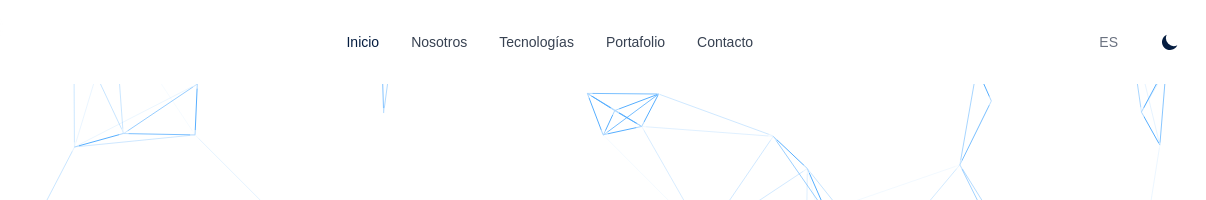
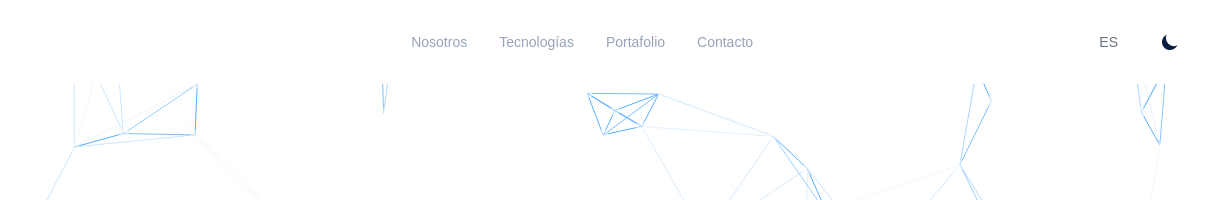
Before and after one commit to BOOTCOOP/Boot-Coop-Site, a plain HTML site: page index.html in a window 1280 px wide. Shown: the top 200 px of the page, 74-1280 px from the left. Drawn offline with nearby package versions, Linux system fonts and the light colour scheme.

Commit message:
navbar active fixed

```diff
--- a/css/index.css
+++ b/css/index.css
@@ -29,6 +29,14 @@ body {
   height: 150vh;
 }
 
+.nav-link {
+  color: #96a4b9; /* Estilo predeterminado para enlaces no activos */
+}
+
+.nav-link.active {
+  color: white; /* Estilo para el enlace activo (cambia a tu color deseado) */
+}
+
 #typed-container {
   min-height: 150px;
 }
--- a/index.html
+++ b/index.html
@@ -153,6 +153,7 @@
             class="hidden justify-between items-center w-full md:flex md:w-auto md:order-1"
             id="mobile-menu-language-select"
           >
+          <nav>
             <ul
               class="flex flex-col mt-4 md:flex-row md:space-x-8 md:mt-0 md:text-sm md:font-medium"
             >
@@ -160,7 +161,7 @@
                 <a
                   id="nav-home"
                   href="#"
-                  class="block py-2 pr-4 pl-3 text-white bg-primary-700 rounded md:bg-transparent md:text-primary-700 md:p-0 dark:text-white"
+                  class="nav-link block py-2 pr-4 pl-3 border-b border-gray-100 hover:bg-gray-50 md:hover:bg-transparent md:border-0 md:p-0 dark:hover:bg-gray-700 md:dark:hover:bg-transparent dark:border-gray-700 active"
                   aria-current="page"
                   >Inicio</a
                 >
@@ -169,7 +170,7 @@
                 <a
                   id="nav-about"
                   href="#aboutus"
-                  class="block py-2 pr-4 pl-3 text-gray-700 border-b border-gray-100 hover:bg-gray-50 md:hover:bg-transparent md:border-0 md:hover:text-blue-700 md:p-0 dark:text-gray-400 md:dark:hover:text-white dark:hover:bg-gray-700 dark:hover:text-white md:dark:hover:bg-transparent dark:border-gray-700"
+                  class="nav-link block py-2 pr-4 pl-3 border-b border-gray-100 hover:bg-gray-50 md:hover:bg-transparent md:border-0 md:p-0 dark:hover:bg-gray-700 md:dark:hover:bg-transparent dark:border-gray-700"
                   >Nosotros</a
                 >
               </li>
@@ -177,7 +178,7 @@
                 <a
                   id="nav-tech"
                   href="#tech"
-                  class="block py-2 pr-4 pl-3 text-gray-700 border-b border-gray-100 hover:bg-gray-50 md:hover:bg-transparent md:border-0 md:hover:text-blue-700 md:p-0 dark:text-gray-400 md:dark:hover:text-white dark:hover:bg-gray-700 dark:hover:text-white md:dark:hover:bg-transparent dark:border-gray-700"
+                  class="nav-link block py-2 pr-4 pl-3 border-b border-gray-100 hover:bg-gray-50 md:hover:bg-transparent md:border-0 md:p-0 dark:hover:bg-gray-700 md:dark:hover:bg-transparent dark:border-gray-700"
                   >Tecnologías</a
                 >
               </li>
@@ -185,18 +186,19 @@
                 <a
                   id="nav-portfolio"
                   href="#portfolio"
-                  class="block py-2 pr-4 pl-3 text-gray-700 border-b border-gray-100 hover:bg-gray-50 md:hover:bg-transparent md:border-0 md:hover:text-blue-700 md:p-0 dark:text-gray-400 md:dark:hover:text-white dark:hover:bg-gray-700 dark:hover:text-white md:dark:hover:bg-transparent dark:border-gray-700"
+                  class="nav-link block py-2 pr-4 pl-3 border-b border-gray-100 hover:bg-gray-50 md:hover:bg-transparent md:border-0 md:p-0 dark:hover:bg-gray-700 md:dark:hover:bg-transparent dark:border-gray-700"
                   >Portafolio</a
                 >
               </li>
               <li>
                 <a
                   href="#contactus"
-                  class="block py-2 pr-4 pl-3 text-gray-700 border-b border-gray-100 hover:bg-gray-50 md:hover:bg-transparent md:border-0 md:hover:text-blue-700 md:p-0 dark:text-gray-400 md:dark:hover:text-white dark:hover:bg-gray-700 dark:hover:text-white md:dark:hover:bg-transparent dark:border-gray-700"
+                  class="nav-link block py-2 pr-4 pl-3 border-b border-gray-100 hover:bg-gray-50 md:hover:bg-transparent md:border-0 md:p-0 dark:hover:bg-gray-700 md:dark:hover:bg-transparent dark:border-gray-700"
                   >Contacto</a
                 >
               </li>
             </ul>
+          </nav>
           </div>
         </div>
       </nav>
--- a/js/index.js
+++ b/js/index.js
@@ -180,3 +180,15 @@ particlesJS({
   },
   retina_detect: true,
 });
+
+document.querySelectorAll('.nav-link').forEach(link => {
+  link.addEventListener('click', function () {
+    // Elimina la clase "active" de todos los enlaces
+    document.querySelectorAll('.nav-link').forEach(link => {
+      link.classList.remove('active');
+    });
+
+    // Agrega la clase "active" al enlace clicado
+    this.classList.add('active');
+  });
+});
```
